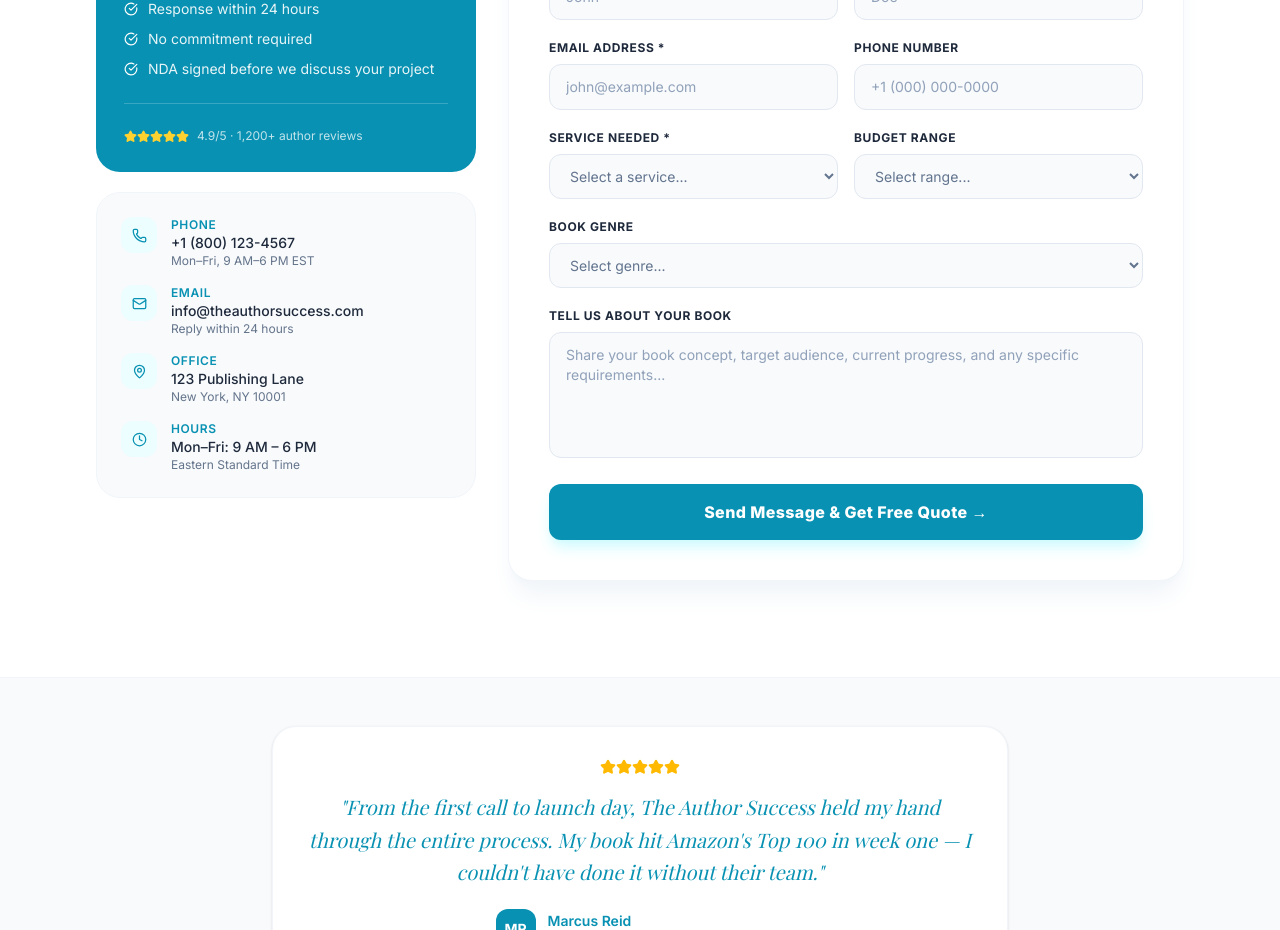
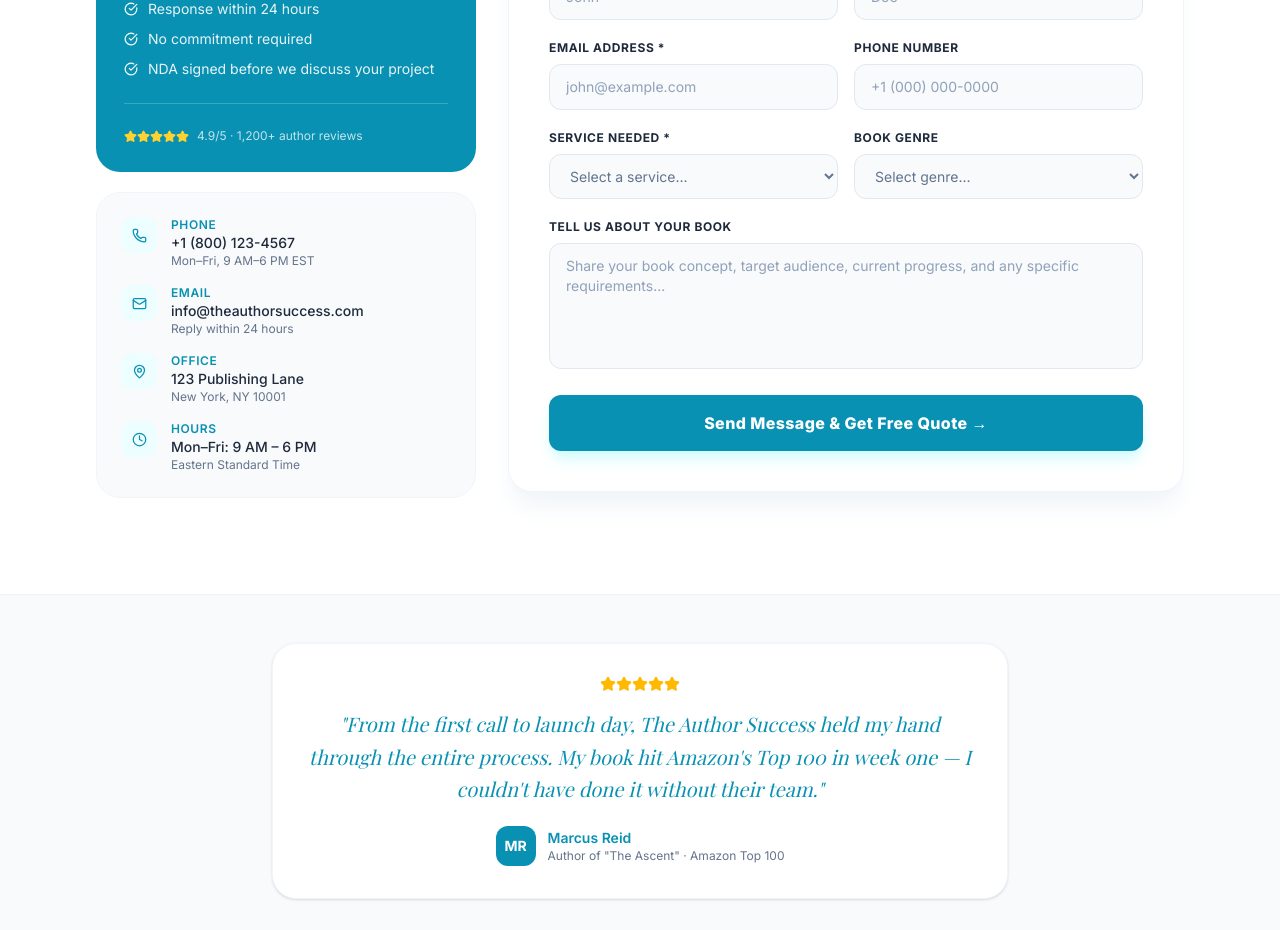
Before and after one commit to shaffan-creativesquad/TAS-, a Next.js app: page /contact in a window 1280 px wide. Shown: the part 840-1770 px from the top of the page. Built offline with nearby package versions, Linux system fonts and the light colour scheme.

Commit message:
contact form updated

```diff
--- a/src/app/contact/page.tsx
+++ b/src/app/contact/page.tsx
@@ -158,24 +158,14 @@ export default function ContactPage() {
                       </select>
                     </div>
                     <div>
-                      <label className="block text-xs font-bold text-brand-dark-2 uppercase tracking-wider mb-2">Budget Range</label>
+                      <label className="block text-xs font-bold text-brand-dark-2 uppercase tracking-wider mb-2">Book Genre</label>
                       <select className="w-full bg-slate-50 border border-slate-200 rounded-xl px-4 py-3 text-sm text-slate-500 focus:outline-none focus:border-primary focus:bg-white transition-colors">
-                        <option value="">Select range...</option>
-                        {["Under $1,000","$1,000 – $3,000","$3,000 – $5,000","$5,000 – $10,000","$10,000+"].map(b => (
-                          <option key={b}>{b}</option>
+                        <option value="">Select genre...</option>
+                        {["Thriller","Romance","Fantasy","Sci-Fi","Self-Help","Business","Memoir","Biography","Children's","Young Adult","Historical Fiction","Literary Fiction","Other"].map(g => (
+                          <option key={g}>{g}</option>
                         ))}
                       </select>
                     </div>
-                  </div>
-
-                  <div>
-                    <label className="block text-xs font-bold text-brand-dark-2 uppercase tracking-wider mb-2">Book Genre</label>
-                    <select className="w-full bg-slate-50 border border-slate-200 rounded-xl px-4 py-3 text-sm text-slate-500 focus:outline-none focus:border-primary focus:bg-white transition-colors">
-                      <option value="">Select genre...</option>
-                      {["Thriller","Romance","Fantasy","Sci-Fi","Self-Help","Business","Memoir","Biography","Children's","Young Adult","Historical Fiction","Literary Fiction","Other"].map(g => (
-                        <option key={g}>{g}</option>
-                      ))}
-                    </select>
                   </div>
 
                   <div>
```
